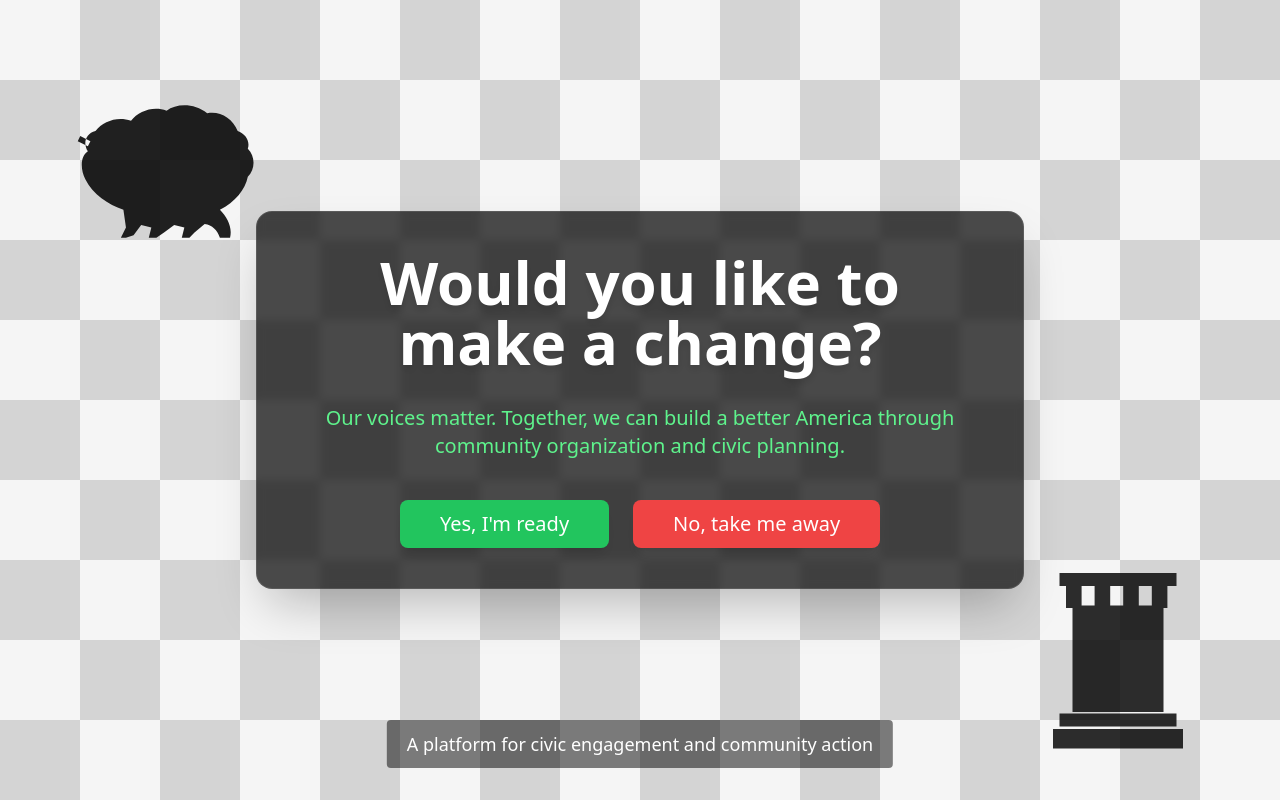
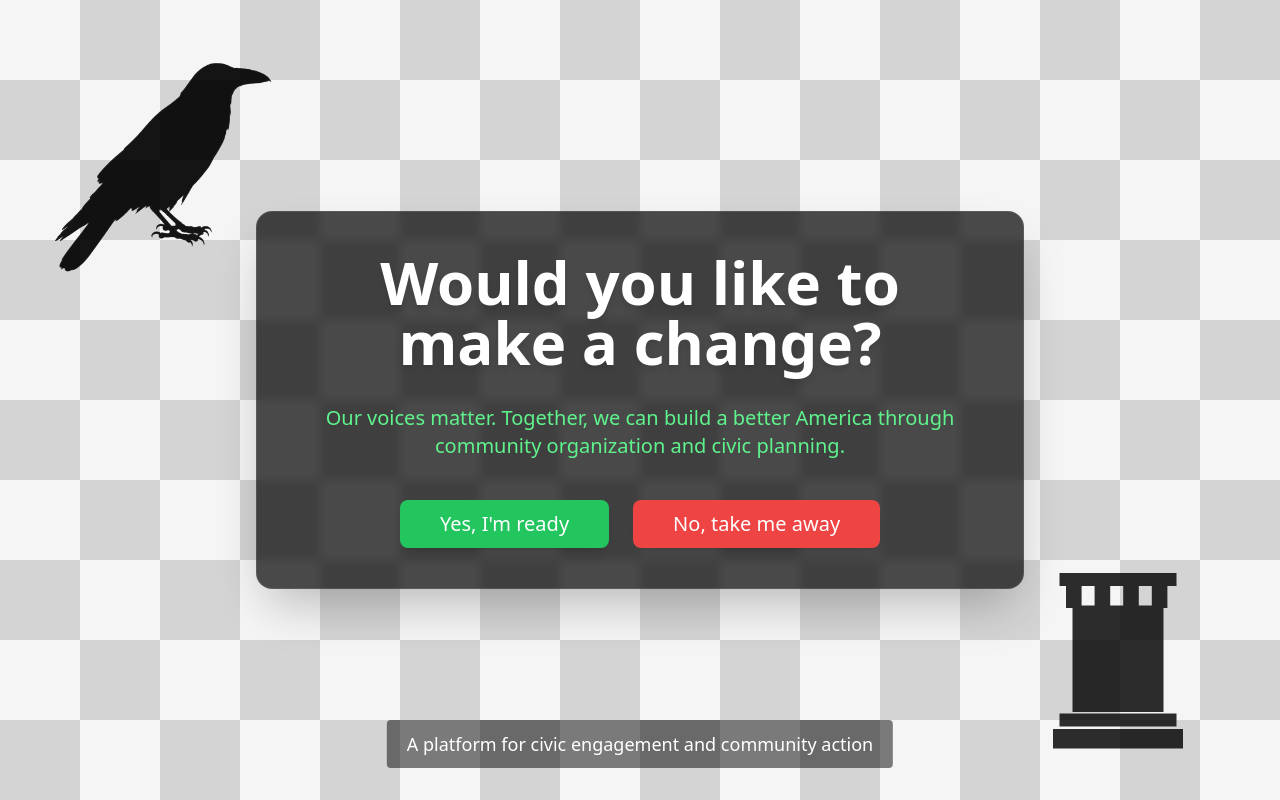
Before and after one commit to KayleeToki/change-initiator-60, a React (Vite) app: page / in a window 1280 px wide. Built offline with nearby package versions, Linux system fonts and the light colour scheme.

Commit message:
Changes
Co-authored-by: KayleeToki <73193912+KayleeToki@users.noreply.github.com>

```diff
--- a/src/components/LandingPage.tsx
+++ b/src/components/LandingPage.tsx
@@ -2,6 +2,7 @@ import React from 'react';
 import { useNavigate } from 'react-router-dom';
 import { Button } from "@/components/ui/button";
 import { motion } from "framer-motion";
+import ravenSilhouette from "@/assets/raven-silhouette.png";
 
 const LandingPage = () => {
   const navigate = useNavigate();
@@ -21,16 +22,15 @@ const LandingPage = () => {
       }}
     >
       {/* Raven silhouette - top left */}
-      <svg
+      <img
+        src={ravenSilhouette}
+        alt=""
         aria-hidden="true"
-        className="absolute top-8 left-8 pointer-events-none"
-        style={{ width: 'min(28vw, 260px)', height: 'min(28vw, 260px)', opacity: 0.9 }}
-        viewBox="0 0 512 512"
-        fill="#0a0a0a"
-      >
-        {/* Raven / crow silhouette - perched, looking right */}
-        <path d="M180 350 C150 340 120 320 105 290 C95 270 95 245 110 235 C100 220 105 200 125 195 C140 175 170 165 195 175 C210 155 240 145 265 155 C285 140 320 140 345 160 C370 155 395 170 405 195 C420 200 430 215 425 230 C440 245 440 270 425 285 C420 310 400 335 370 350 C385 365 395 385 390 405 L370 405 C365 390 355 380 340 378 L320 395 L310 405 L295 405 L300 385 L280 380 L260 395 L245 405 L230 405 L235 385 L215 380 L200 400 L185 405 L175 405 L185 385 Z M115 215 L95 205 L90 215 L110 225 Z" />
-      </svg>
+        width={1024}
+        height={1024}
+        className="absolute top-4 left-4 pointer-events-none object-contain mix-blend-multiply"
+        style={{ width: 'min(32vw, 300px)', height: 'min(32vw, 300px)', opacity: 0.92 }}
+      />
 
       {/* Chess rook piece - bottom right */}
       <svg
```
